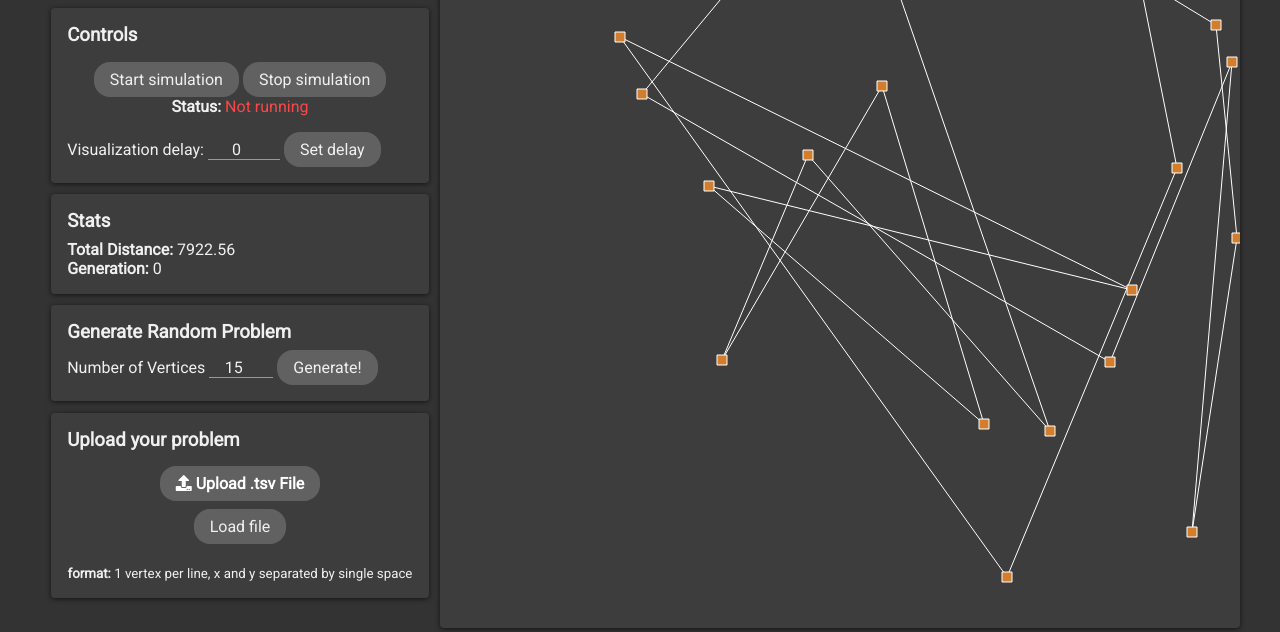
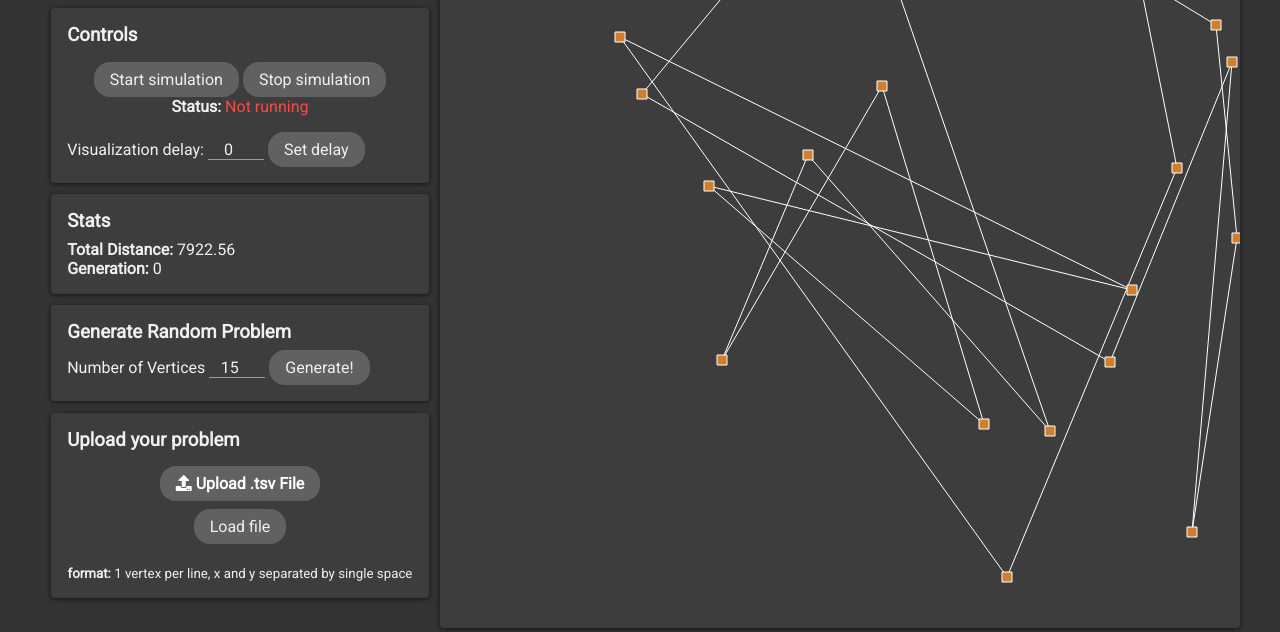
Before and after one commit to devalberg/travelling-sales-person, a website built with webpack: page index.html in a window 1280 px wide. Shown: the part 172-804 px from the top of the page. Built offline with nearby package versions, Linux system fonts and the light colour scheme.

Commit message:
minor style change

```diff
--- a/styles/style.css
+++ b/styles/style.css
@@ -72,6 +72,7 @@ input[type="number"] {
     font-size: 1em;
     text-align: center;
     color: rgb(240, 240, 240);
+    width: 3.5em;
 }
 
 input[type="number"]:focus {
```
